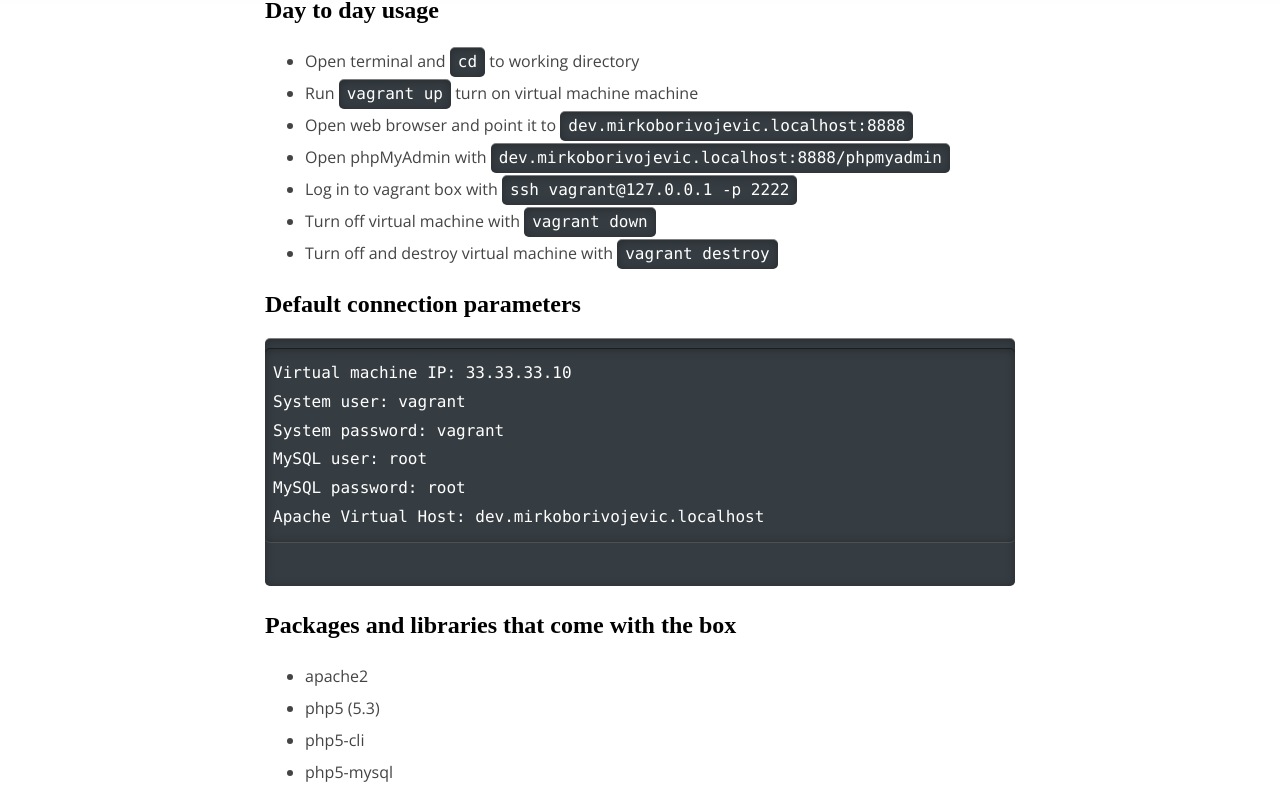
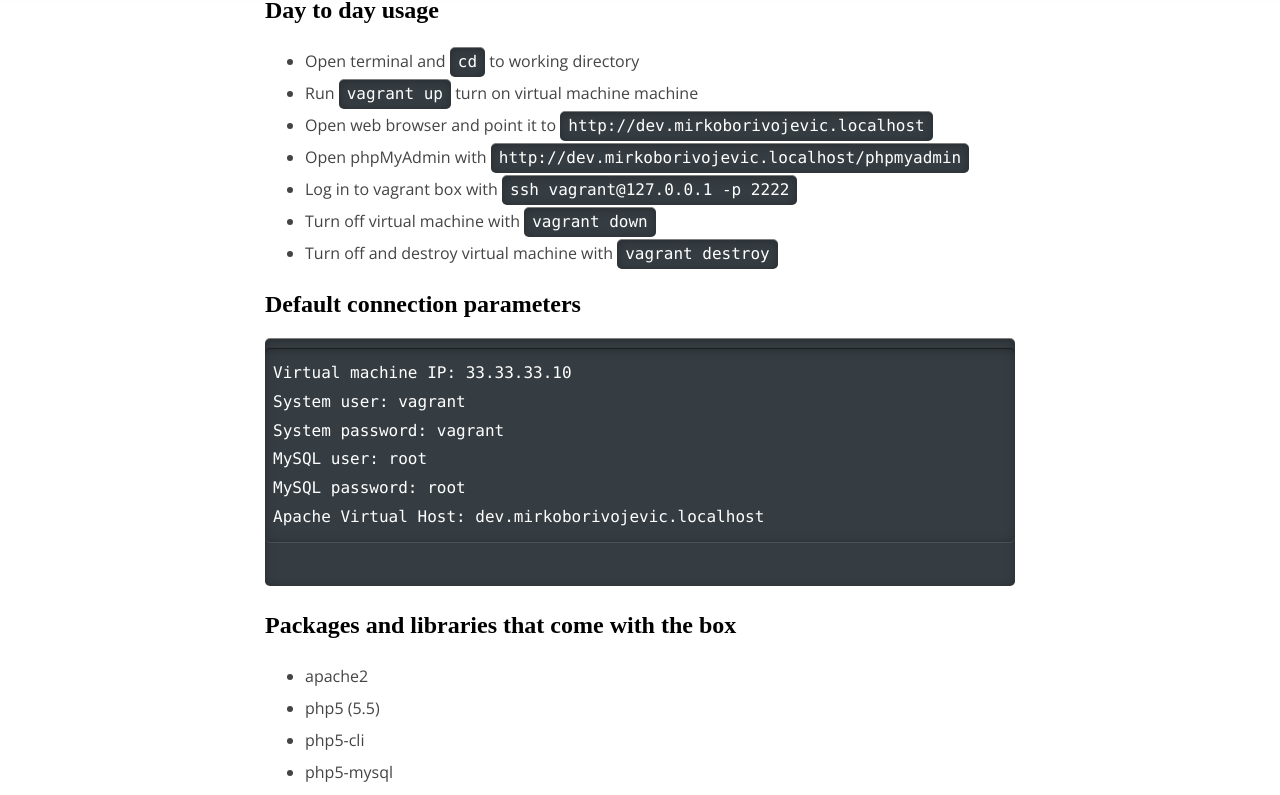
Before and after one commit to borivojevic/borivojevic.github.com, a Jekyll site: the page built from _posts/2013-05-07-install-cakephp-development-box-using-vagrant-and-puppet.markdown, in a window 1280 px wide and 1400 px high, scrolled down 583 px. Shown: the part 144-939 px from the top of the window. Built offline with Jekyll 4.4.1, drawn with Linux system fonts in a browser that asks for light colours; some web fonts are replaced; Markdown is read by kramdown in place of the engine named in the settings; comment, search, counter and statistics services are not loaded.

Commit message:
Update to php version 5.5

```diff
--- a/_posts/2013-05-07-install-cakephp-development-box-using-vagrant-and-puppet.markdown
+++ b/_posts/2013-05-07-install-cakephp-development-box-using-vagrant-and-puppet.markdown
@@ -25,8 +25,8 @@ Vagrant is a great tool to automate creating and configuring lightweight, reprod
 
 - Open terminal and <code>cd</code> to working directory
 - Run <code>vagrant up</code> turn on virtual machine machine
-- Open web browser and point it to <code>dev.mirkoborivojevic.localhost:8888</code>
-- Open phpMyAdmin with <code>dev.mirkoborivojevic.localhost:8888/phpmyadmin</code>
+- Open web browser and point it to <code>http://dev.mirkoborivojevic.localhost</code>
+- Open phpMyAdmin with <code>http://dev.mirkoborivojevic.localhost/phpmyadmin</code>
 - Log in to vagrant box with <code>ssh vagrant@127.0.0.1 -p 2222</code>
 - Turn off virtual machine with <code>vagrant down</code>
 - Turn off and destroy virtual machine with <code>vagrant destroy</code>
@@ -43,7 +43,7 @@ Vagrant is a great tool to automate creating and configuring lightweight, reprod
 ## Packages and libraries that come with the box
 
 - apache2
-- php5 (5.3)
+- php5 (5.5)
 - php5-cli
 - php5-mysql
 - php5-dev
```
Also changed, not shown: other parts of _posts/2013-05-07-install-cakephp-development-box-using-vagrant-and-puppet.markdown (+0 -1 lines).
